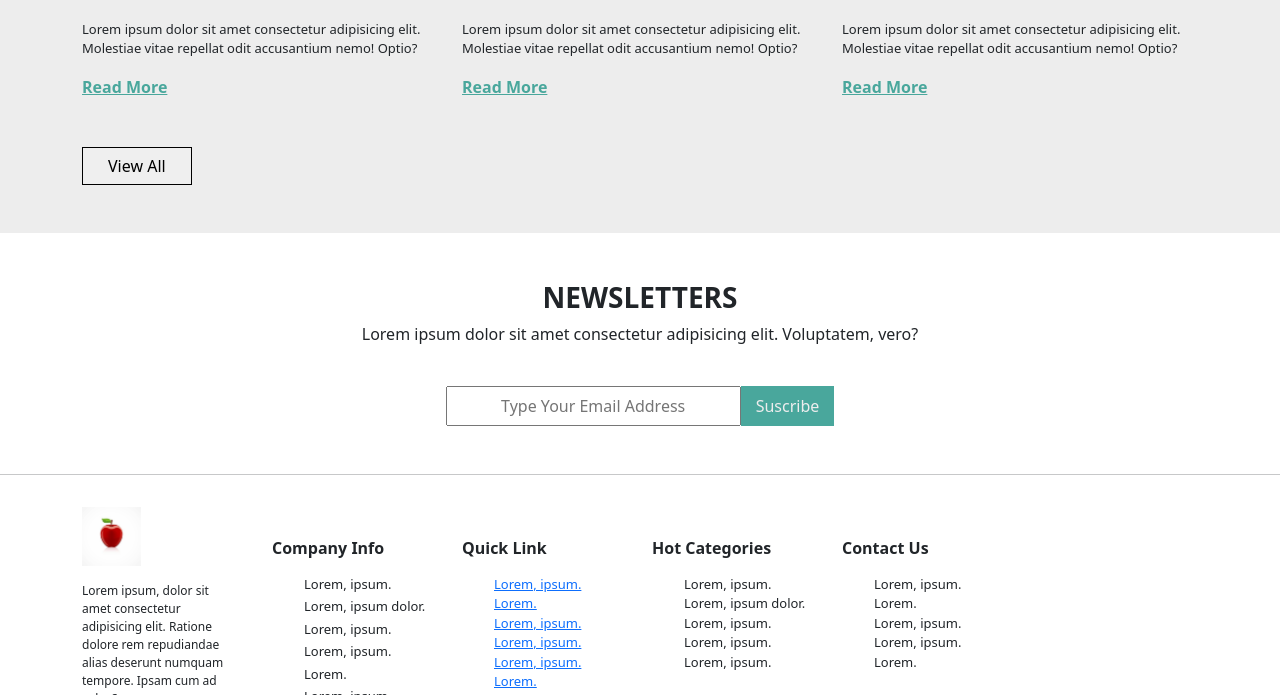
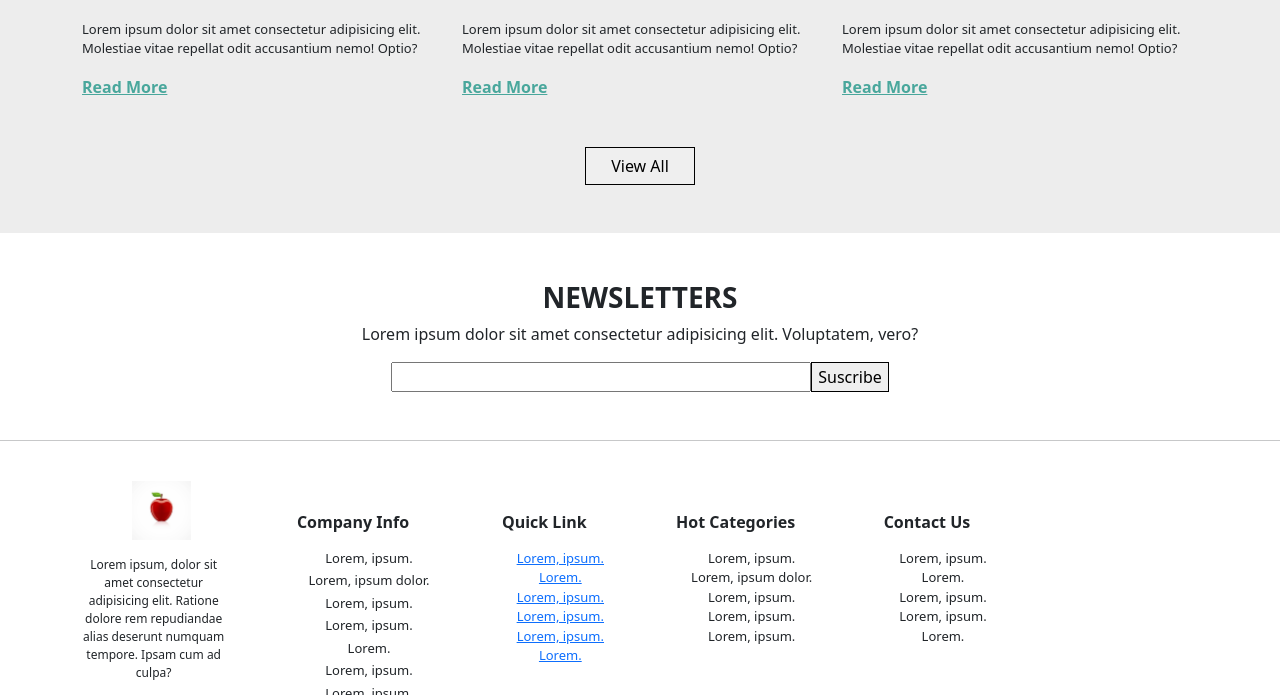
Before and after one commit to treasurejeffy/treasurejeffy, a plain HTML site: page index.html in a window 1280 px wide. Shown: the part 5002-5697 px from the top of the page. Drawn offline with Linux system fonts and the light colour scheme.

Commit message:
i added somethings in index.css&html

```diff
--- a/index.css
+++ b/index.css
@@ -26,14 +26,13 @@ nav{
         padding: 0px 20px 0px;
     }
 
-    /* footer#myfooter .container .row div{
-        display: flex;
-        justify-content: center ;
-    } */
-
     section#organicProducts .container #Capsicum img .img{
         width: 100%;
         height:auto;
+    }
+
+    .inputField {
+        flex: 0.2;
     }
 
 }
@@ -340,15 +339,17 @@ section#newsletter div#input{
     justify-content: center;
 }
 
-section#newsletter div#input input{
-    padding: 6px 30px 6px;
+.flexContainer {
+    display: flex;
+    justify-content: center;
 }
 
-section#newsletter div#input button{
-    background-color: #49a79c;
-    border: none;
-    color: #EDEDED;
-    padding: 0 15px 0;
+.inputField {
+    flex: 0.4;
+}
+
+.flexContainer button{
+    border: 1px solid;
 }
 
 footer#myfooter .container .row div p{
--- a/index.html
+++ b/index.html
@@ -434,7 +434,7 @@
                     </card>
                 </div>
                 <!-- view all buton inside news&blogs -->
-                <div class="button">
+                <div class="text-center">
                     <button class="mt-5 mb-5">View All</button>
                 </div>
             </div>
@@ -443,15 +443,16 @@
             <div class="container mt-5 mb-5">
                <h3 class="text-center">NEWSLETTERS</h3>
                <P class="text-center">Lorem ipsum dolor sit amet consectetur adipisicing elit. Voluptatem, vero?</P>
-               <div id="input" class="pt-4">
-                     <input type="email" placeholder="Type Your Email Address" class="text-center"><button class=" btn-large">Suscribe</button>
-               </div>
+               <div class="flexContainer">
+                <input type="password" class="inputField">
+                <button type="submit">Suscribe</button>
+            </div>
             </div>
         </section>
             <!-- footer part of the web -->
         <footer id="myfooter" class="mb-5">
             <hr>
-            <div class="container">
+            <div class="container text-center p-2">
                 <div class="row">
                     <div class="col-lg-2 col-md-6 col-12 mt-3">
                         <img src="images/icon.png" alt="icon" height="59px" class="text-center">
@@ -463,7 +464,7 @@
                             <img src="images/instagram-new.png" alt="instagram-new-handle" height="20px">
                         </div>
                     </div>
-                    <div class="col-lg-2 col-md-6 mt-5" id="companyInfo">
+                    <div class="col-lg-2 col-6 mt-5" id="companyInfo">
                         <h6> Company Info</h6>
                         <ul class="mt-3">
                             <li>Lorem, ipsum.</li>
@@ -475,7 +476,7 @@
                             <li>Lorem, ipsum.</li>
                         </ul>
                     </div>
-                    <div class="col-lg-2 col-md-6 mt-5" id="quickLink">
+                    <div class="col-lg-2 col-6 mt-5" id="quickLink">
                         <h6>Quick Link</h6>
                         <ul class="mt-3">
                             <li> <a href=""> Lorem, ipsum.</a></li>
@@ -487,7 +488,7 @@
 
                         </ul>
                     </div>
-                    <div class="col-lg-2 col-md-6 mt-5" id="hotCategories">
+                    <div class="col-lg-2 col-6 mt-5" id="hotCategories">
                         <h6>Hot Categories</h6>
                         <ul class="mt-3">
                             <li>Lorem, ipsum.</li>
@@ -497,7 +498,7 @@
                             <li>Lorem, ipsum.</li>
                         </ul>
                     </div>
-                    <div class="col-lg-2 col-md-6 mt-5" id="contactUs">
+                    <div class="col-lg-2 col-6 mt-5" id="contactUs">
                         <h6>Contact Us</h6>
                         <ul class="mt-3">
                             <li>Lorem, ipsum.</li>
```
